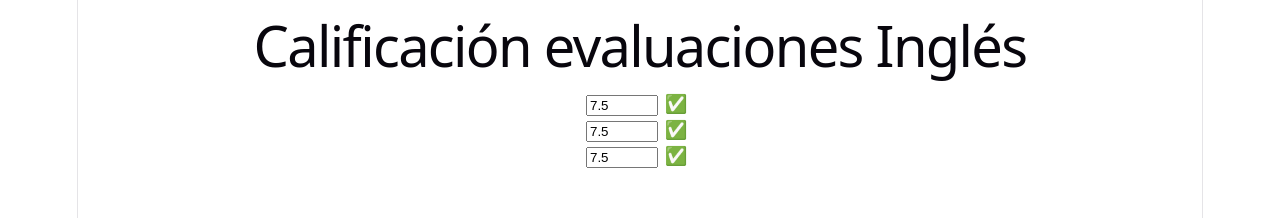
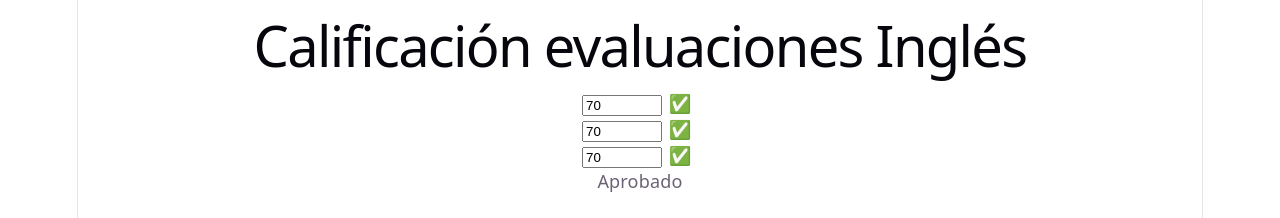
Before and after one commit to lauradimu/Laura_Ejercicios, a Vue app in the folder notasAlumnos/: page / in a window 1280 px wide. Shown: the top 218 px of the page. Built offline with nearby package versions, Linux system fonts and the light colour scheme.

Commit message:
Lógica funcional aprobadas todas en 50 sin media

```diff
--- a/notasAlumnos/src/App.vue
+++ b/notasAlumnos/src/App.vue
@@ -1,14 +1,36 @@
 <script setup>
-import {callWithAsyncErrorHandling, ref} from 'vue'
+import { ref, computed } from 'vue';
 import CalificaExamen from './components/calificacionExamen.vue'
 
+const nota1=ref(70); // ref() --> hace que la constante o variable sea reactiva y se inicialice con 70 por dejecto
+const nota2=ref(70);
+const nota3=ref(70);
+
+const notas = [nota1, nota2, nota3]
+
+function actualizarNota(valor, indice) {
+  notas[indice].value = valor
+}
+
+const mensaje = computed(() => {
+
+  const califica = nota1.value >= 50 && nota2.value >= 50 && nota3.value >= 50
+  if (califica){
+    return 'Aprobado'
+  }else{
+    return 'Suspenso'
+  }
+  });
 </script>
 
 <template>
 
   <h1>Calificación evaluaciones Inglés</h1>
-  <CalificaExamen />
-  <CalificaExamen />
-  <CalificaExamen />
+
+  <CalificaExamen :nota="nota1" :indice="0" @actualizacionNota="actualizarNota"/>
+  <CalificaExamen :nota="nota2" :indice="1" @actualizacionNota="actualizarNota"/>
+  <CalificaExamen :nota="nota3" :indice="2" @actualizacionNota="actualizarNota"/>
+
+  {{ mensaje }}
 
 </template>
--- a/notasAlumnos/src/components/calificacionExamen.vue
+++ b/notasAlumnos/src/components/calificacionExamen.vue
@@ -1,41 +1,56 @@
 <script setup>
-import { ref } from 'vue'
 
-const nota = ref(7.5)
+const props = defineProps({
+
+  nota: {
+    type: Number,
+    required: true
+  },
+
+  indice: {
+    type: Number,
+    required: true
+  },
+
+})
+
+const emit = defineEmits(['actualizacionNota'])
+
+function cambiarNota(event) {
+  emit('actualizacionNota', Number(event.target.value), props.indice)
+}
+
 </script>
 
 <template>
   <div class="card p-4 shadow-sm">
     <div class="mb-3">
-
       <input
-        id="notaInput"
-        v-model.number="nota"
+        :value="props.nota"
         type="number"
         min="0"
-        max="10"
+        max="100"
         step="0.1"
         class="form-control"
+        @input="cambiarNota"
       />
 
-      <div v-if="nota < 0 || nota > 10 || isNaN(nota)" class="icono alert alert-danger mb-0" role="alert">
+      <div v-if="nota < 0 || nota > 100 || isNaN(nota)" class="icono alert alert-danger mb-0" role="alert">
         ❌
       </div>
-      <div v-else-if="nota < 5" class="icono alert alert-warning mb-0" role="alert">
+      <div v-else-if="nota < 50" class="icono alert alert-warning mb-0" role="alert">
         ⚠️
       </div>
-      <div v-else-if="nota < 9" class="icono alert alert-primary mb-0" role="alert">
+      <div v-else-if="nota <= 90" class="icono alert alert-primary mb-0" role="alert">
         ✅
       </div>
       <div v-else class="icono alert alert-success mb-0" role="alert">
         🌟
       </div>
-
     </div>
-
-
   </div>
 </template>
+
 
 <style scoped>
   .icono{
```
Also changed, not shown: notasAlumnos/src/components/calculoMedia.vue (added).
